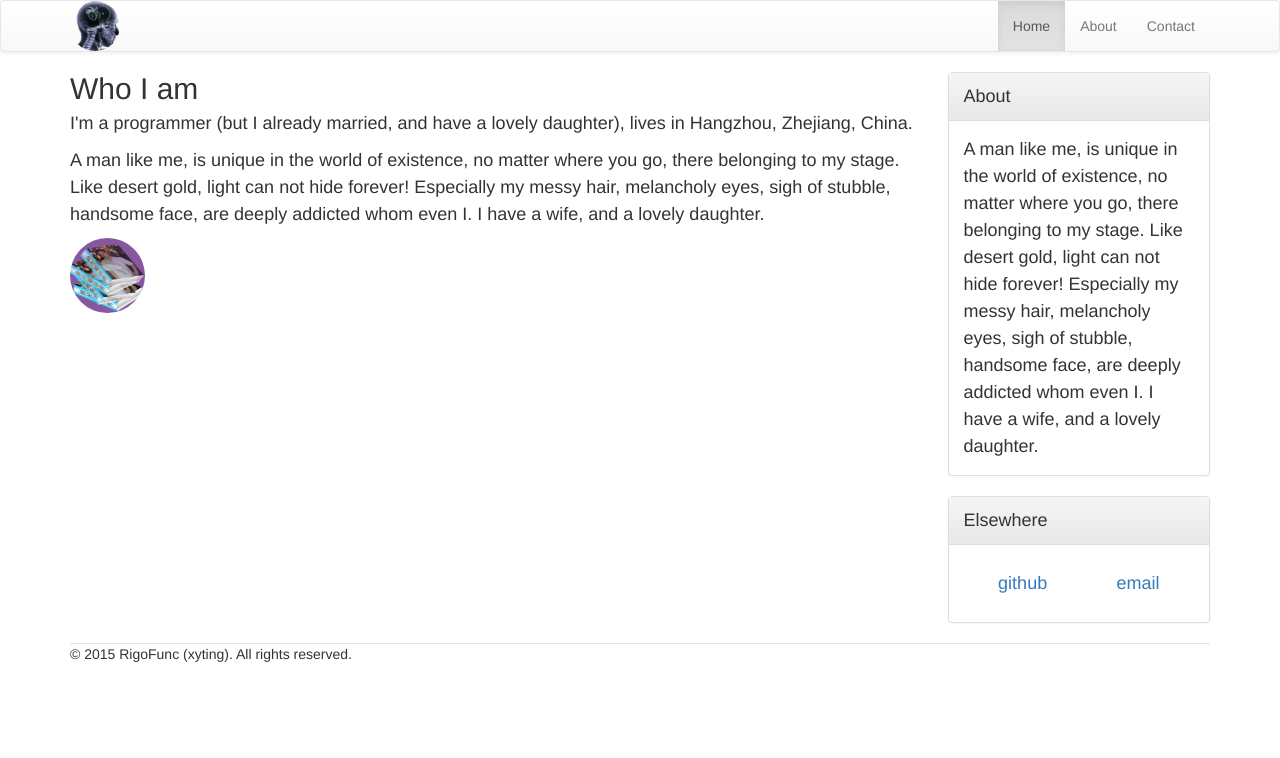
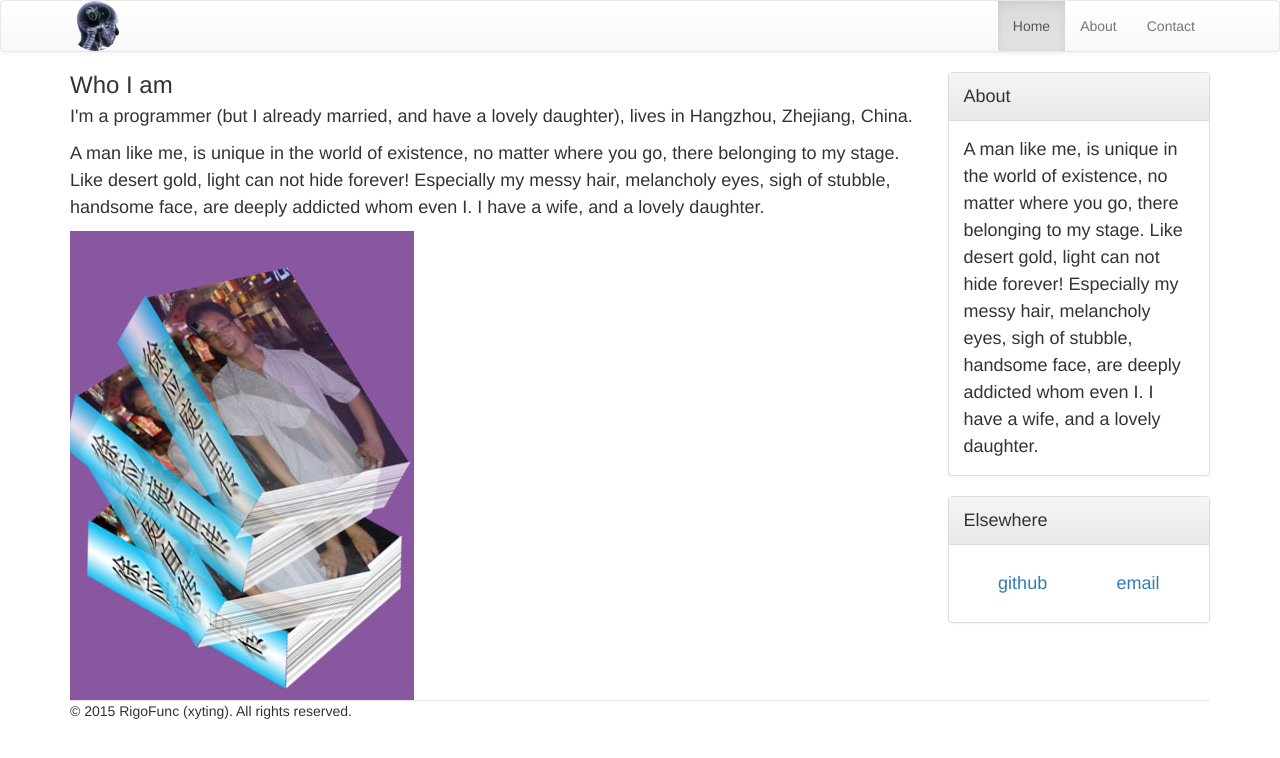
Before and after one commit to rigofunc/xyting.github.io, a Jekyll site: the page built from about.html, in a window 1280 px wide. Shown: the top 758 px of the page. Built offline with Jekyll 4.4.1, drawn with Linux system fonts in a browser that asks for light colours; Markdown is read by kramdown in place of the engine named in the settings.

Commit message:
use original image

```diff
--- a/about.html
+++ b/about.html
@@ -2,11 +2,11 @@
 layout: default
 ---
 
-<h2 class="media-heading">Who I am</h2>
+<h3 class="media-heading">Who I am</h3>
 <p>I'm a programmer (but I already married, and have a lovely daughter), lives in Hangzhou, Zhejiang, China.</p>
 
 <p>A man like me, is unique in the world of existence, no matter where you go, there belonging to my stage. Like desert gold,
   light can not hide forever! Especially my messy hair, melancholy eyes, sigh of stubble, handsome face, are deeply addicted
   whom even I. I have a wife, and a lovely daughter.</p>
 
-<img class="img-circle media-object" src="{{ site.url }}/images/logo.jpg" width="75" height="75">
+<img src="{{ site.url }}/images/logo.jpg">
```
